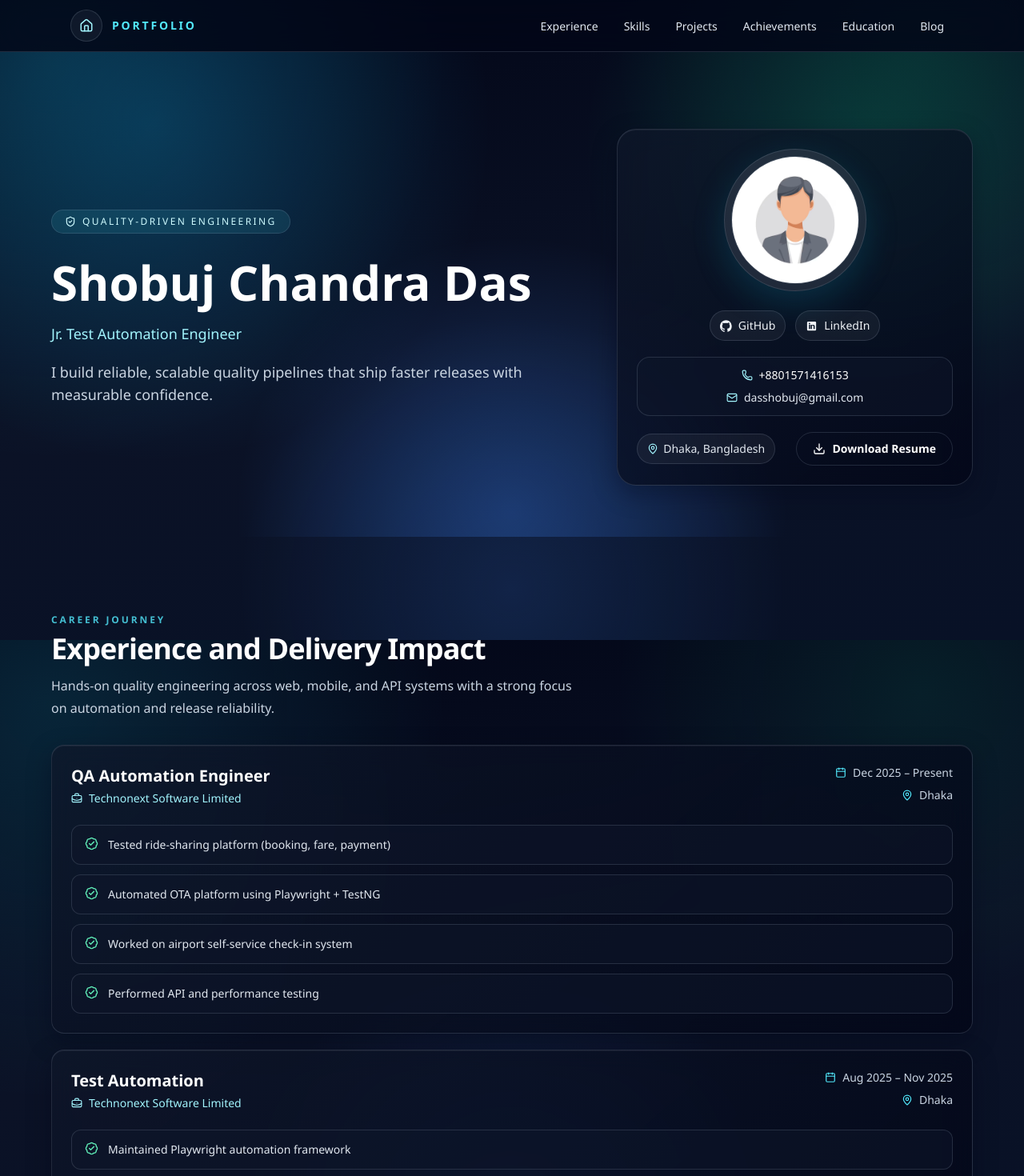
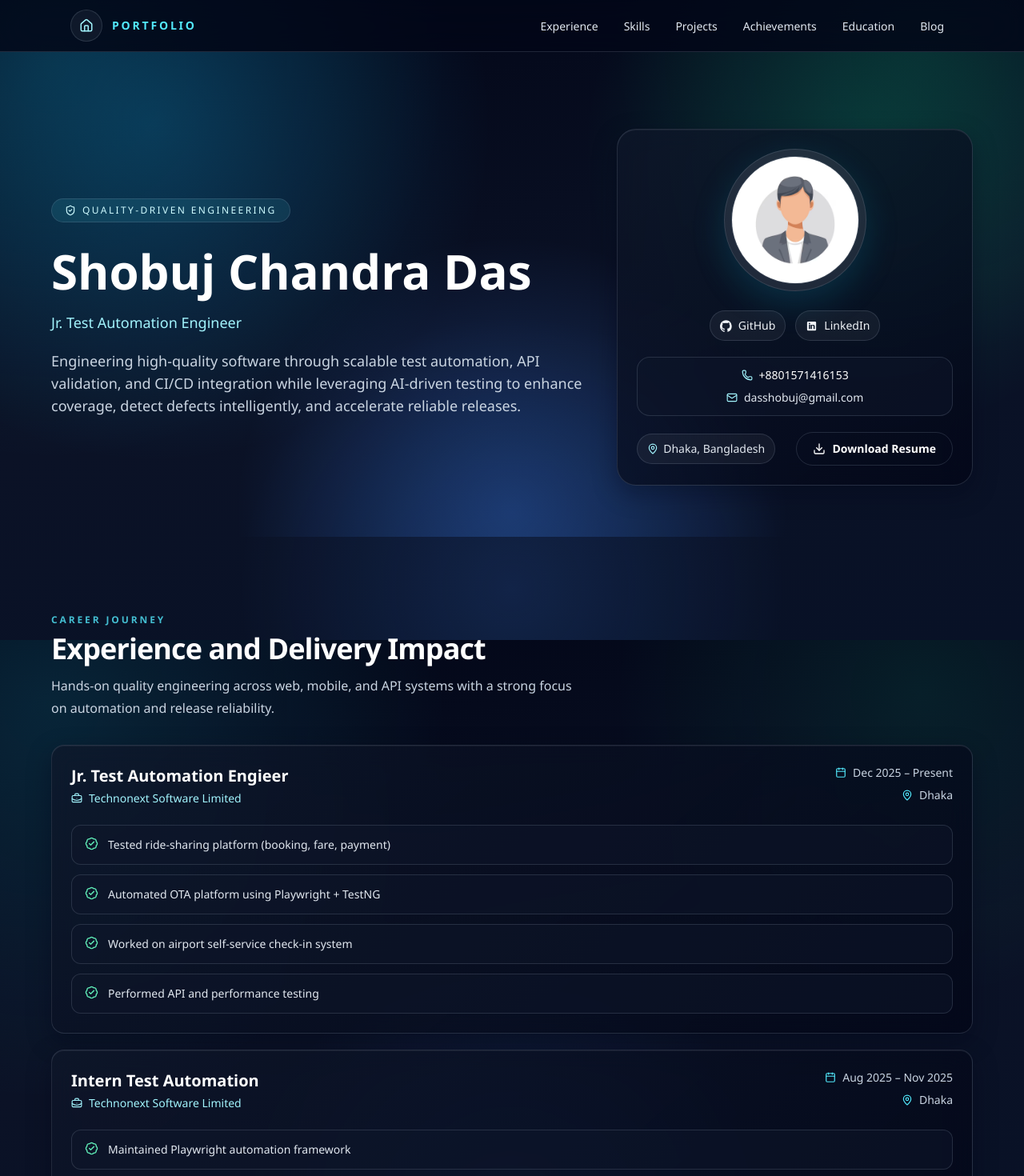
Before and after one commit to shobuj-das/Portfolio, a Next.js app: page / in a window 1280 px wide. Shown: the top 1470 px of the page at 80% size. Built offline with nearby package versions, Linux system fonts and the light colour scheme.

Commit message:
profile information updated

```diff
--- a/src/app/layout.tsx
+++ b/src/app/layout.tsx
@@ -2,7 +2,7 @@ import type { Metadata } from 'next';
 import './globals.css';
 
 export const metadata: Metadata = {
-  title: 'Shobuj Chandra Das | QA Automation Engineer',
+  title: 'Shobuj | Automation Engineer',
   description:
     'Portfolio of Shobuj Chandra Das, QA Automation Engineer specializing in Playwright, Selenium, API testing, and quality strategy.',
 };
--- a/src/data/achievements.ts
+++ b/src/data/achievements.ts
@@ -1,6 +1,6 @@
 export type AchievementItem = {
   title: string;
-  type: 'Publication' | 'Course' | 'Bootcamp';
+  type: 'Publication' | 'Course' | 'Bootcamp' | 'Contest';
   description: string;
   image?: string;
 };
@@ -24,4 +24,10 @@ export const achievements: AchievementItem[] = [
     description:
       'Participated in an intensive bootcamp with real project simulations on web, API, and performance testing workflows.',
   },
+  {
+    title: 'Intra University Programming Contest',
+    type: 'Contest',
+    description:
+      'Participated in an intensive bootcamp with real project simulations on web, API, and performance testing workflows.',
+  },
 ];
--- a/src/data/educations.ts
+++ b/src/data/educations.ts
@@ -7,21 +7,22 @@ export type EducationItem = {
 
 export const educations: EducationItem[] = [
   {
-    degree: 'SSC',
+    degree: 'BSc in CSE',
+    institution: 'Bangladesh University of Business and Technology (BUBT)',
+    result: 'CGPA: 3.56/4',
+    passingYear: '2023',
+  },
+   {
+    degree: 'Higher Secondary Certificate',
+    institution: 'Shoshidol Al Haj Mohammad Abu Taher College',
+    result: 'GPA: 4.58/5',
+    passingYear: '2028',
+  },
+  {
+    degree: 'Secondary School Certificate',
     institution: 'Sankuchail High School',
     result: 'GPA: 4.39/5',
-    passingYear: '2018',
+    passingYear: '2016',
   },
-  {
-    degree: 'HSC',
-    institution: 'Shoshidol Al Haj Mohammad Abu Taher College',
-    result: 'GPA: 4.58/5',
-    passingYear: '2020',
-  },
-  {
-    degree: 'BSc in CSE',
-    institution: 'Bangladesh University of Business and Technology (BUBT)',
-    result: 'GPA: 3.56/4',
-    passingYear: '2025',
-  },
+
 ];
--- a/src/data/experience.ts
+++ b/src/data/experience.ts
@@ -10,7 +10,7 @@ export type ExperienceItem = {
 export const experience: ExperienceItem[] = [
   {
     company: 'Technonext Software Limited',
-    role: 'QA Automation Engineer',
+    role: 'Jr. Test Automation Engieer',
     duration: 'Dec 2025 – Present',
     location: 'Dhaka',
     startDate: '2025-12-01',
@@ -23,7 +23,7 @@ export const experience: ExperienceItem[] = [
   },
   {
     company: 'Technonext Software Limited',
-    role: 'Test Automation',
+    role: 'Intern Test Automation',
     duration: 'Aug 2025 – Nov 2025',
     location: 'Dhaka',
     startDate: '2025-08-03',
--- a/src/data/profile.ts
+++ b/src/data/profile.ts
@@ -7,7 +7,7 @@ export const profile = {
   name: 'Shobuj Chandra Das',
   role: 'Jr. Test Automation Engineer',
   tagline:
-    'I build reliable, scalable quality pipelines that ship faster releases with measurable confidence.',
+    'Engineering high-quality software through scalable test automation, API validation, and CI/CD integration while leveraging AI-driven testing to enhance coverage, detect defects intelligently, and accelerate reliable releases.',
   location: 'Dhaka, Bangladesh',
   socialLinks: [
     { label: 'GitHub', href: 'https://github.com/shobuj-das' },
```
